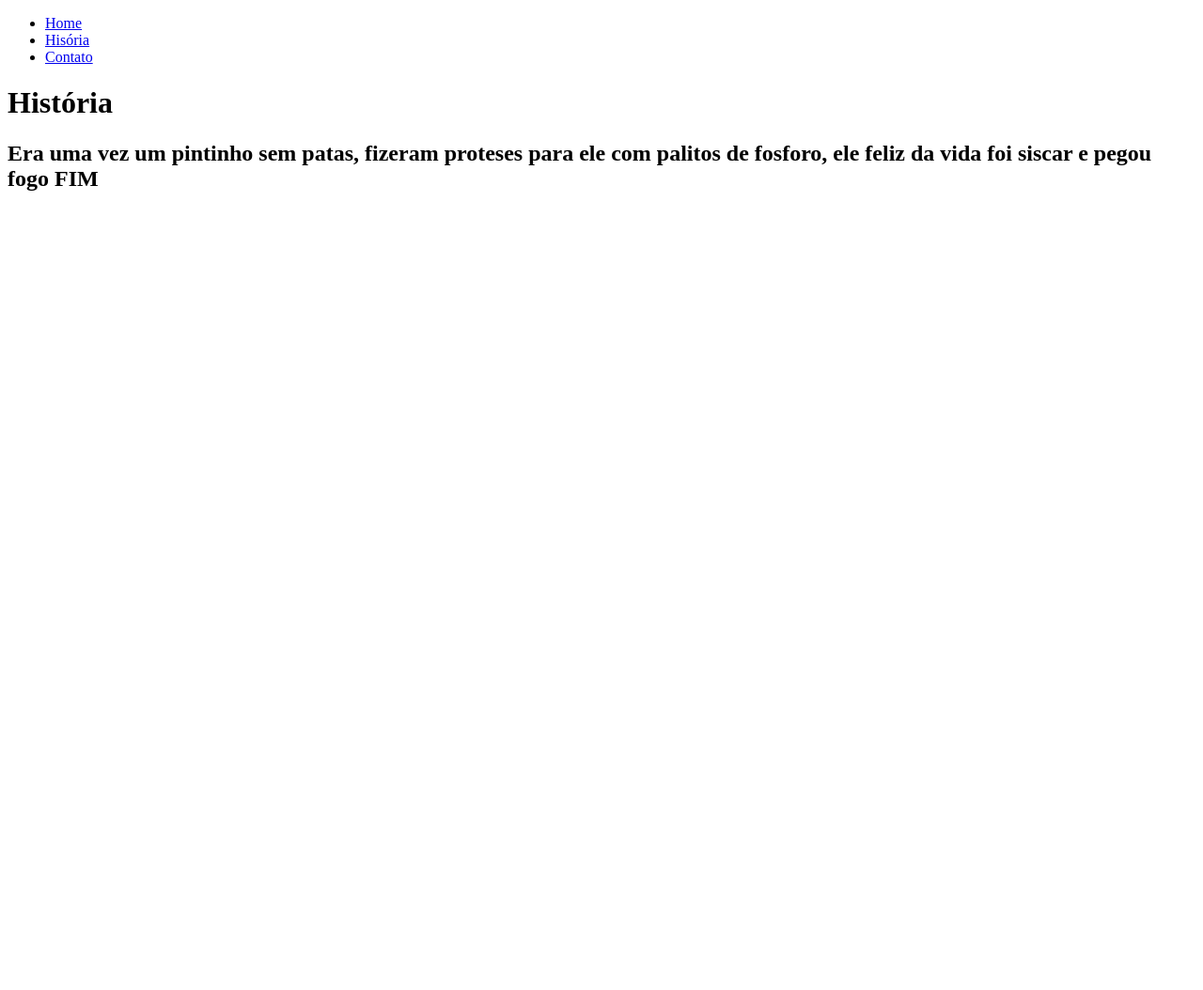
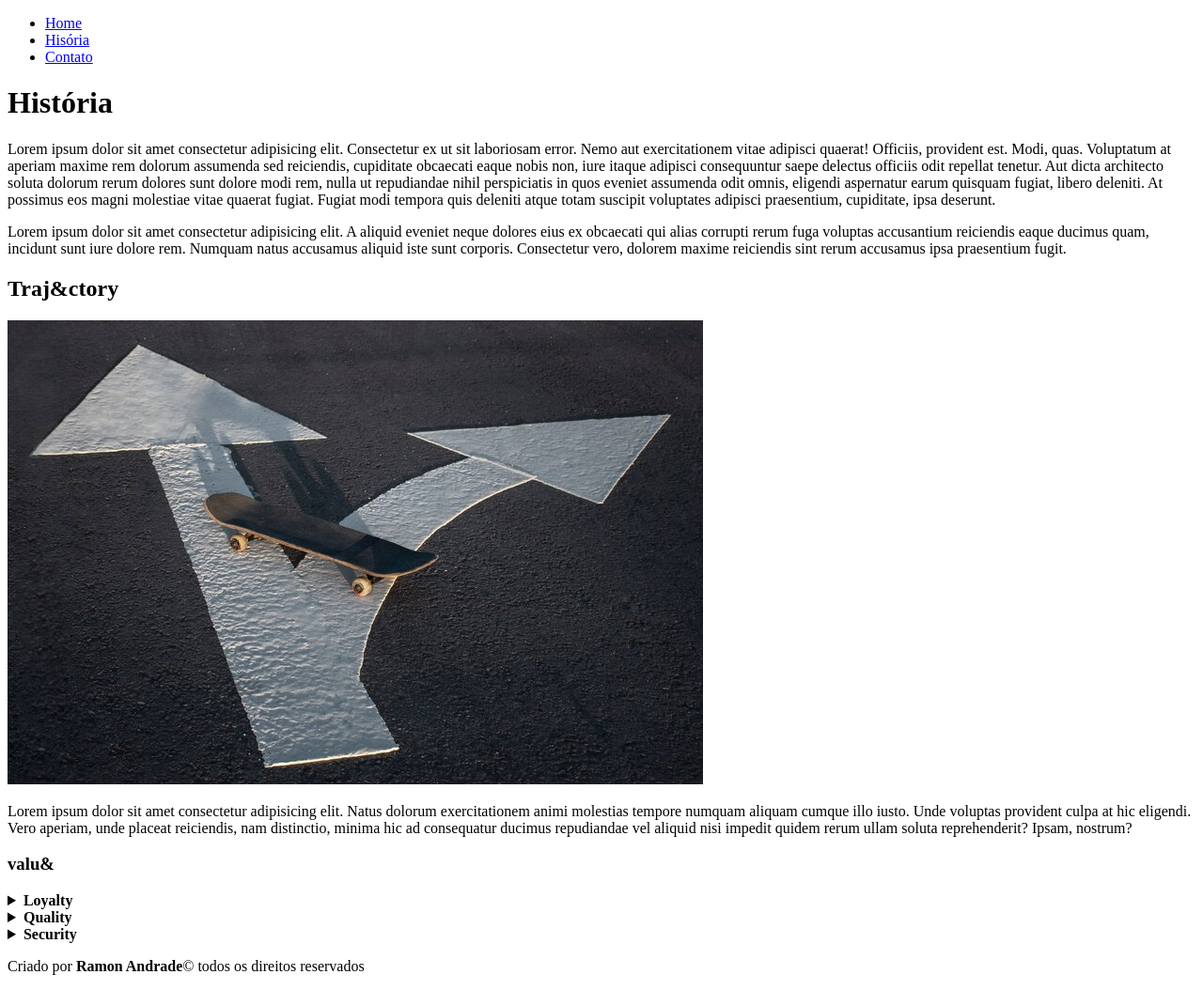
Before and after one commit to RamexGreen/minha-empresa, a plain HTML site: page pages/historia.html in a window 1280 px wide. Shown: the whole page at 94% size. Before the commit the page ends 800 px from the top, so only its background shows below. Drawn offline with Linux system fonts and the light colour scheme.

Commit message:
Minha empresa 100%

```diff
--- a/pages/historia.html
+++ b/pages/historia.html
@@ -17,6 +17,24 @@
         <li><a href="./contato.html">Contato</a></li>
     </ul>
     <h1>História</h1>
-    <h2>Era uma vez um pintinho sem patas, fizeram proteses para ele com palitos de fosforo, ele feliz da vida foi siscar e pegou fogo FIM</h2>
-</body>
+    <p>Lorem ipsum dolor sit amet consectetur adipisicing elit. Consectetur ex ut sit laboriosam error. Nemo aut exercitationem vitae adipisci quaerat! Officiis, provident est. Modi, quas. Voluptatum at aperiam maxime rem dolorum assumenda sed reiciendis, cupiditate obcaecati eaque nobis non, iure itaque adipisci consequuntur saepe delectus officiis odit repellat tenetur. Aut dicta architecto soluta dolorum rerum dolores sunt dolore modi rem, nulla ut repudiandae nihil perspiciatis in quos eveniet assumenda odit omnis, eligendi aspernatur earum quisquam fugiat, libero deleniti. At possimus eos magni molestiae vitae quaerat fugiat. Fugiat modi tempora quis deleniti atque totam suscipit voluptates adipisci praesentium, cupiditate, ipsa deserunt.</p>
+    <p>Lorem ipsum dolor sit amet consectetur adipisicing elit. A aliquid eveniet neque dolores eius ex obcaecati qui alias corrupti rerum fuga voluptas accusantium reiciendis eaque ducimus quam, incidunt sunt iure dolore rem. Numquam natus accusamus aliquid iste sunt corporis. Consectetur vero, dolorem maxime reiciendis sint rerum accusamus ipsa praesentium fugit.</p>
+    <h2><strong> Traj&ctory  </strong></h2>
+    <img src="../assets/img/Trajectory Business.jpg" alt="diretrizes e escolhas da empresa minha empresa">
+    <p>Lorem ipsum dolor sit amet consectetur adipisicing elit. Natus dolorum exercitationem animi molestias tempore numquam aliquam cumque illo iusto. Unde voluptas provident culpa at hic eligendi. Vero aperiam, unde placeat reiciendis, nam distinctio, minima hic ad consequatur ducimus repudiandae vel aliquid nisi impedit quidem rerum ullam soluta reprehenderit? Ipsam, nostrum?</p>
+    <h3>valu&</h3>
+    <details>
+        <summary> <strong> Loyalty </strong> </summary>
+        <p>Lorem ipsum dolor sit, amet consectetur adipisicing elit. Id dicta quod velit excepturi voluptatum, molestias deserunt, voluptas harum consectetur fugiat eaque nemo. Nihil porro, cupiditate blanditiis nesciunt explicabo fugiat dolor quos! Omnis vero asperiores sed vel sint. Qui sint incidunt, officiis iste omnis autem quisquam. At soluta nemo odio sint.</p>
+    </details>
+    <details>
+        <summary> <strong> Quality </strong> </summary>
+        <p>Lorem ipsum dolor sit amet consectetur adipisicing elit. Voluptates exercitationem numquam molestiae necessitatibus laborum consectetur incidunt nostrum fugit doloremque quod blanditiis adipisci totam magnam, esse assumenda eveniet corporis ratione eaque sequi recusandae quae quam unde. At ex optio consequuntur, alias rem, hic qui exercitationem fugit voluptas odit assumenda nobis porro!</p>
+    </details>
+    <details>
+        <summary> <strong> Security </strong> </summary>
+        <p>Lorem ipsum dolor sit amet, consectetur adipisicing elit. Repudiandae sed, eaque perferendis similique aliquid aliquam suscipit nisi, quae officia inventore nesciunt beatae. Non recusandae, repellendus quos, perspiciatis dolorem asperiores, est quidem architecto ipsum id quibusdam? Molestias pariatur est nesciunt amet odio assumenda, eius eaque accusamus quod, ad praesentium nemo quibusdam?</p>
+    </details>
+    <p>Criado por <strong>Ramon Andrade</strong>&copy; todos os direitos reservados</p>
+    </body>
 </html>
```
Also changed, not shown: index.html (+1 -0 lines), pages/contato.html (+7 -1 lines), assets/img/Trajectory Business.jpg (added).
